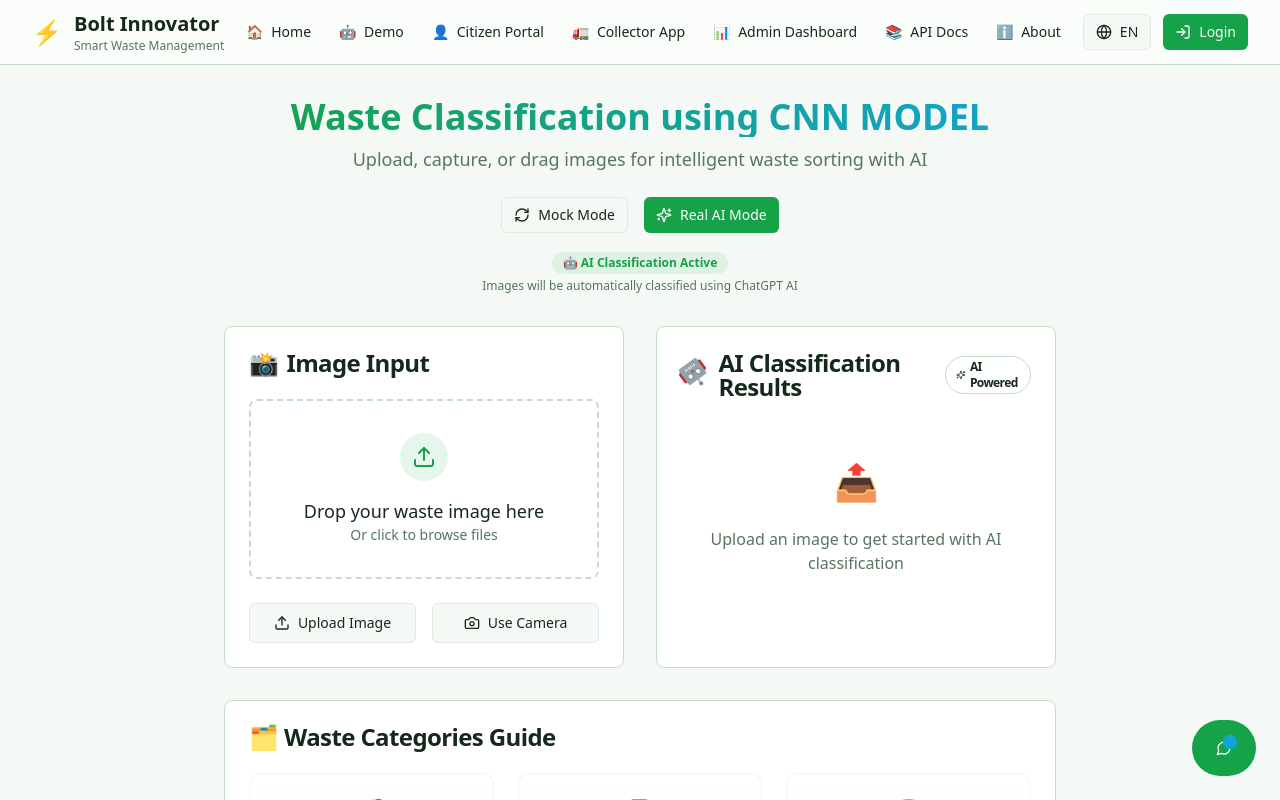
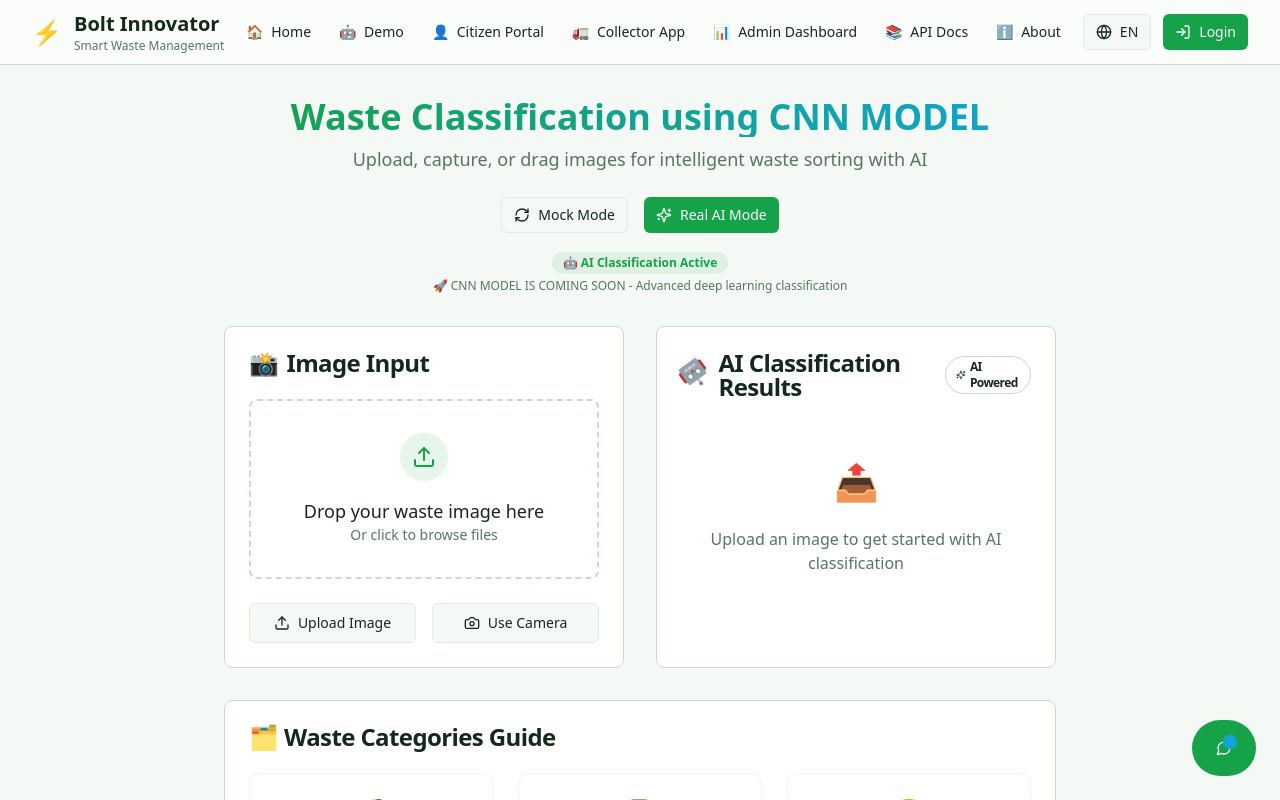
Before and after one commit to BOLTINNOVATOR/smart-bin-dash, a React (Vite) app: page / in a window 1280 px wide. Both pictures are taken after a click on the button "Try Smart Bin Demo". Shown: the top 800 px of the page. Built offline with nearby package versions, Linux system fonts and the light colour scheme.

Commit message:
Update text for classification

```diff
--- a/src/pages/Demo.tsx
+++ b/src/pages/Demo.tsx
@@ -300,7 +300,7 @@ export const Demo = () => {
                 {useRealAI ? "🤖 AI Classification Active" : "🔄 Mock Mode Active"}
               </Badge>
               <p className="text-xs text-muted-foreground mt-1">
-                {useRealAI ? "Images will be automatically classified using ChatGPT AI" : "Using simulated classification"}
+                {useRealAI ? "🚀 CNN MODEL IS COMING SOON - Advanced deep learning classification" : "Using simulated classification"}
               </p>
             </div>
           </div>
```
